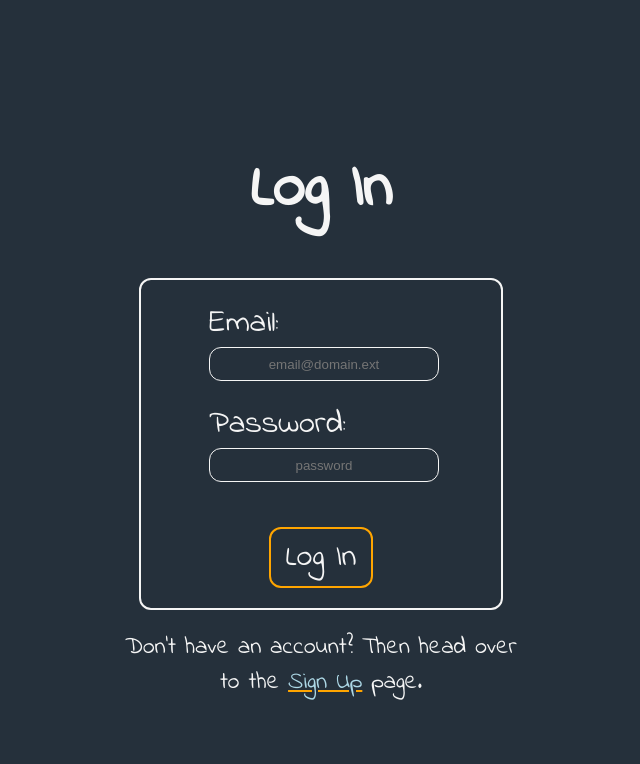
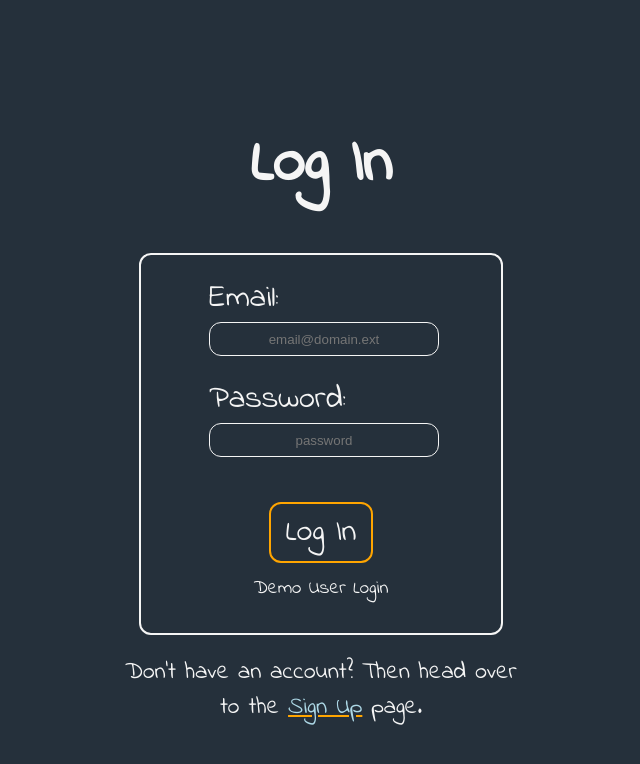
Before and after one commit to bradsimpson213/patchstagram-production, a React (Vite) app in the folder react-vite/: page /login in a window 1280 px wide. Shown: the top 764 px of the page, without its empty margins (319-959 px from the left). Built offline with nearby package versions, Linux system fonts and the light colour scheme.

Commit message:
added DemoUser login component

```diff
--- /dev/null
+++ b/react-vite/src/components/DemoUser/DemoUser.css
@@ -0,0 +1,20 @@
+.demouser-container {
+    display: flex;
+    flex-direction: row;
+}
+
+
+
+.demouser-button {
+    border: none;
+    font-size: 1.2em;
+    font-family: IndieFlower;
+    background-color: inherit;
+    color: inherit;
+    margin: 10px;
+}
+
+.demouser-button:hover {
+    font-size: 1.4em;
+    text-decoration: underline;
+}
--- /dev/null
+++ b/react-vite/src/components/DemoUser/DemoUser.jsx
@@ -0,0 +1,40 @@
+import { thunkLogin } from "../../redux/session";
+import { useDispatch } from "react-redux";
+import { useNavigate } from "react-router-dom";
+import "./DemoUser.css"
+
+
+export default function DemoUser () {
+    const navigate = useNavigate();
+    const dispatch = useDispatch();
+
+    const handleClick = async (e) => {
+        e.preventDefault();
+
+        const demoUser = {
+            email: "demo@gmail.com",
+            password: "password"
+        }
+
+        const serverResponse = await dispatch(
+            thunkLogin(demoUser)
+          );
+
+        if (serverResponse) {
+            console.log("BUMMER")
+        } else {
+        navigate("/feed");
+        }
+    };
+
+    return (
+        <div className="demouser-container">
+            <button
+                onClick={ handleClick }
+                className="demouser-button"
+            >
+                Demo User Login
+            </button>
+        </div>
+    )
+}
--- /dev/null
+++ b/react-vite/src/components/DemoUser/index.js
@@ -0,0 +1,3 @@
+import DemoUser from "./DemoUser";
+
+export default DemoUser;
--- a/react-vite/src/components/LoginFormPage/LoginFormPage.jsx
+++ b/react-vite/src/components/LoginFormPage/LoginFormPage.jsx
@@ -2,6 +2,7 @@ import { useState } from "react";
 import { thunkLogin } from "../../redux/session";
 import { useDispatch, useSelector } from "react-redux";
 import { useNavigate, Link, Navigate } from "react-router-dom";
+import DemoUser from "../DemoUser/DemoUser";
 import "./LoginForm.css";
 
 
@@ -69,6 +70,7 @@ function LoginFormPage() {
           >
             Log In
           </button>
+          <DemoUser />
       </form>
       <span className="login-singup-wrapper">
         Don&apos;t have an account?  Then head over to the <Link to="/signup">Sign Up</Link> page.
--- a/react-vite/src/components/SignupFormPage/SignupFormPage.jsx
+++ b/react-vite/src/components/SignupFormPage/SignupFormPage.jsx
@@ -2,6 +2,7 @@ import { useState } from "react";
 import { useDispatch } from "react-redux";
 import { useNavigate, Link } from "react-router-dom";
 import { thunkSignup } from "../../redux/session";
+import DemoUser from "../DemoUser/DemoUser";
 import "./SignupForm.css"
 
 
@@ -120,6 +121,7 @@ function SignupFormPage() {
         >
           Sign Up
         </button>
+        <DemoUser />
       </form>
       <span className="signup-login-wrapper">
         Already have an account?  Then head over to the <Link to="/login">Log In</Link> page.
```
Also changed, not shown: 5 other files (tests, documents, lock files or other folders).
